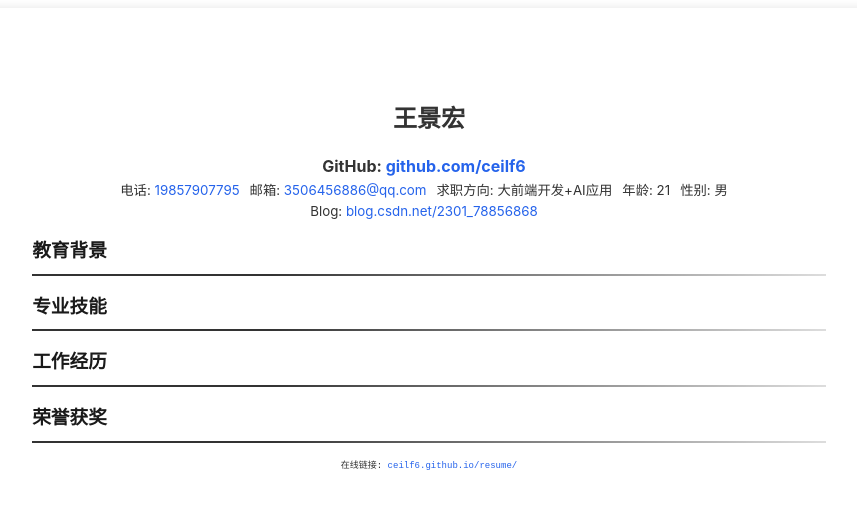
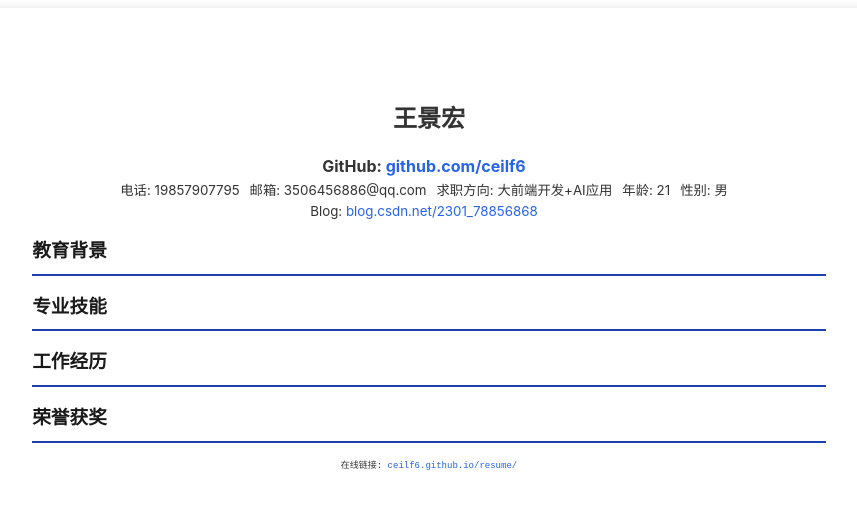
Before and after one commit to ceilf6/resume, a React (Vite) app: page / in a window 1280 px wide. Shown: the top 508 px of the page, without its empty margins (211-1068 px from the left). Built offline with nearby package versions, Linux system fonts and the light colour scheme.

Commit message:
fix: 基本信息行的电话和邮箱还是和右边保持一样、不用超链接更美观

```diff
--- a/component/section-header/section-header.css
+++ b/component/section-header/section-header.css
@@ -18,12 +18,7 @@
 .section-header__divider {
   width: 100%;
   height: 2px;
-  background: linear-gradient(
-    to right,
-    #333 0%,
-    #333 30%,
-    #ddd 100%
-  );
+  background: #1E40AF;
 }
 
 /* 打印样式优化 */
@@ -33,6 +28,6 @@
   }
 
   .section-header__divider {
-    background: #333;
+    background: #1E40AF;
   }
 }
--- a/src/App.tsx
+++ b/src/App.tsx
@@ -24,11 +24,13 @@ const App: React.FC = () => {
             <div className="row">
               <dt>电话: </dt>
               <dd>
-                <a href="tel:+8619857907795">19857907795</a>
+                19857907795
+                {/* <a href="tel:+8619857907795">19857907795</a> */}
               </dd>
               <dt>邮箱: </dt>
               <dd>
-                <a href="mailto:3506456886@qq.com">3506456886@qq.com</a>
+                3506456886@qq.com
+                {/* <a href="mailto:3506456886@qq.com">3506456886@qq.com</a> */}
               </dd>
               <dt>求职方向: </dt>
               <dd>大前端开发+AI应用</dd>
```
Also changed, not shown: assets/README.md (added).
